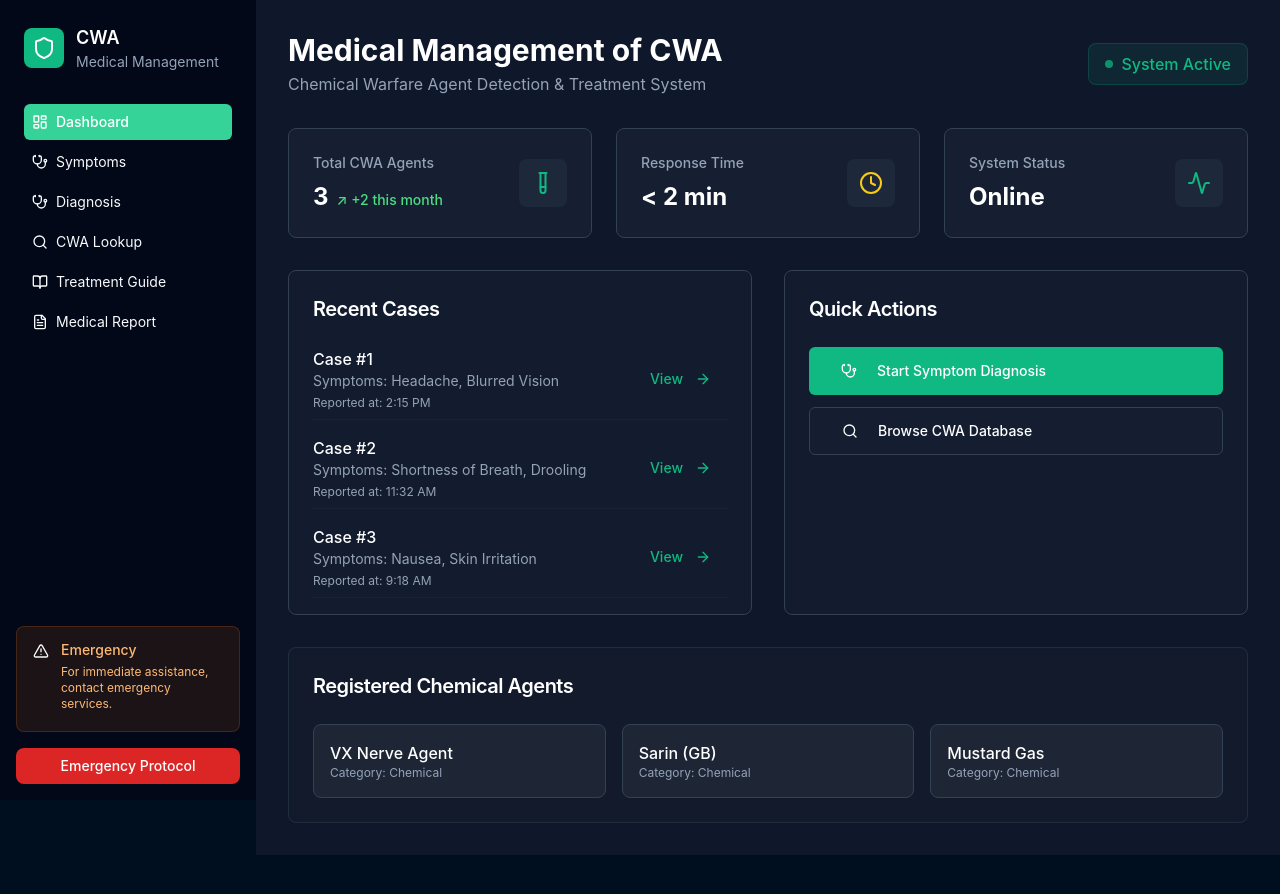
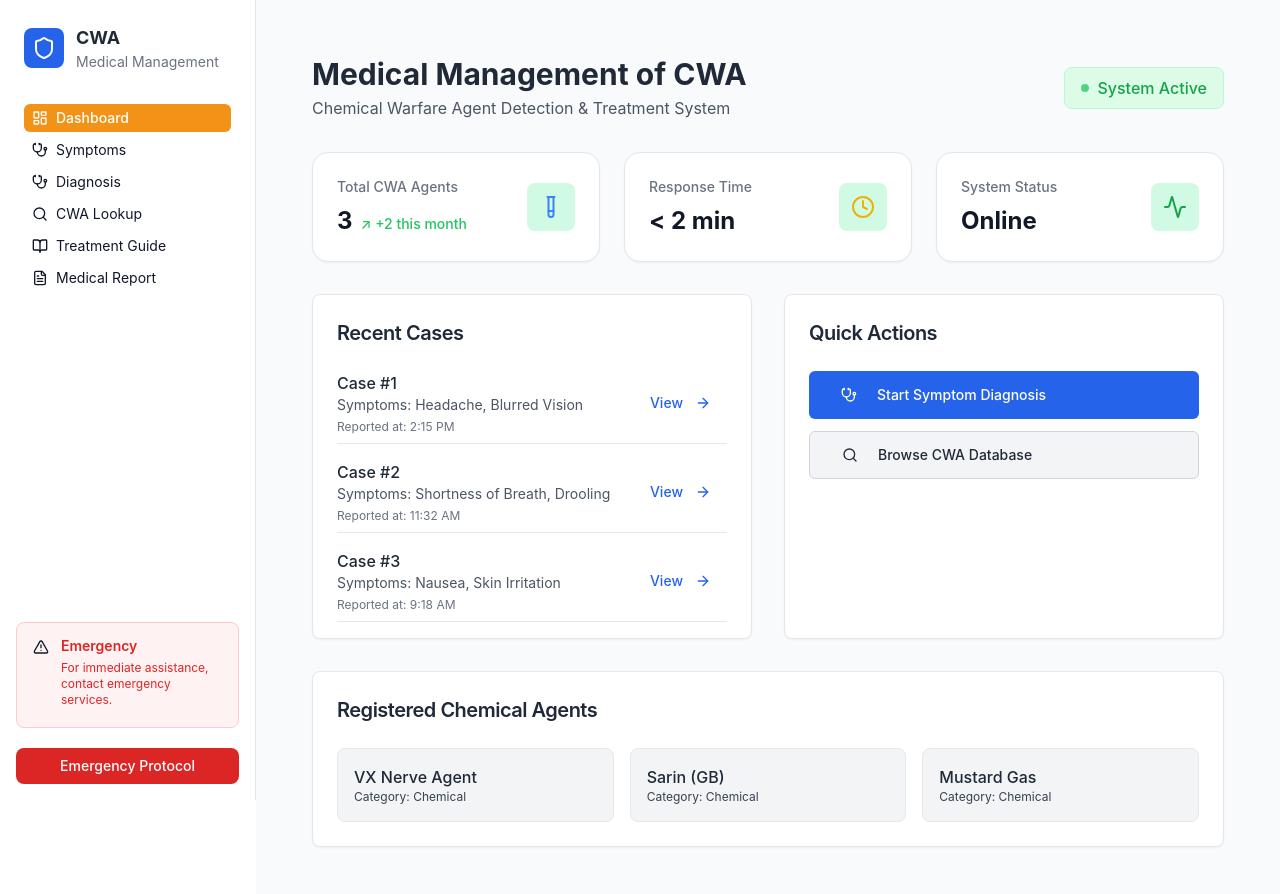
Before and after one commit to MS12code/cwa-dashboard, a React (Create React App) app: page / in a window 1280 px wide. Shown: the top 894 px of the page. Before the commit the page ends 855 px from the top, so only its background shows below. Built offline with nearby package versions, Linux system fonts and the light colour scheme.

Commit message:
change design theme

```diff
--- a/src/components/dashboard-card.js
+++ b/src/components/dashboard-card.js
@@ -13,36 +13,35 @@ export function DashboardCard({
   return (
     <Card
       className={cn(
-        "bg-drdo-blue/50 border-drdo-blue-light backdrop-blur-sm",
-        className,
+        "bg-white border border-gray-200 shadow-sm rounded-2xl",
+        className
       )}
     >
       <CardContent className="p-6">
         <div className="flex items-center justify-between">
           <div className="flex-1">
-            <p className="text-sm font-medium text-drdo-gray-light">{title}</p>
+            <p className="text-sm font-medium text-gray-500">{title}</p>
             <div className="flex items-baseline gap-2 mt-2">
-              <p className="text-2xl font-bold text-white">{value}</p>
+              <p className="text-2xl font-bold text-gray-900">{value}</p>
               {trendValue && (
                 <span
                   className={cn(
                     "text-sm font-medium",
-                    trend === "up" && "text-green-400",
-                    trend === "down" && "text-red-400",
-                    trend === "neutral" && "text-drdo-gray-light",
+                    trend === "up" && "text-green-500",
+                    trend === "down" && "text-red-500",
+                    trend === "neutral" && "text-gray-400"
                   )}
                 >
-                  {trend === "up" && "↗"} {trend === "down" && "↘"}{" "}
-                  {trendValue}
+                  {trend === "up" && "↗"} {trend === "down" && "↘"} {trendValue}
                 </span>
               )}
             </div>
             {subtitle && (
-              <p className="text-xs text-drdo-gray mt-1">{subtitle}</p>
+              <p className="text-xs text-gray-400 mt-1">{subtitle}</p>
             )}
           </div>
           {icon && (
-            <div className="flex h-12 w-12 items-center justify-center rounded-lg bg-drdo-blue-light/30">
+            <div className="flex h-12 w-12 items-center justify-center rounded-lg bg-emerald-100 text-emerald-600">
               {icon}
             </div>
           )}
--- a/src/components/dashboard-layout.js
+++ b/src/components/dashboard-layout.js
@@ -1,4 +1,4 @@
-import { Link, useLocation } from "react-router-dom";
+import { Link, useLocation, useNavigate } from "react-router-dom";
 import {
   Sidebar,
   SidebarContent,
@@ -22,39 +22,14 @@ import {
   Shield,
 } from "lucide-react";
 import { Alert, AlertDescription } from "./ui/alert";
-import { useNavigate } from "react-router-dom"; // at the top of DashboardLayout component
 
 const menuItems = [
-  {
-    title: "Dashboard",
-    url: "/",
-    icon: LayoutDashboard,
-  },
-  {
-    title: "Symptoms",
-    url: "/symptoms",
-    icon: Stethoscope,
-  },
-  {
-    title: "Diagnosis",
-    url: "/diagnosis",
-    icon: Stethoscope,
-  },
-  {
-    title: "CWA Lookup",
-    url: "/cwa-lookup",
-    icon: Search,
-  },
-  {
-    title: "Treatment Guide",
-    url: "/treatment-guide",
-    icon: BookOpen,
-  },
-  {
-    title: "Medical Report",
-    url: "/medical-report",
-    icon: FileText,
-  },
+  { title: "Dashboard", url: "/", icon: LayoutDashboard },
+  { title: "Symptoms", url: "/symptoms", icon: Stethoscope },
+  { title: "Diagnosis", url: "/diagnosis", icon: Stethoscope },
+  { title: "CWA Lookup", url: "/cwa-lookup", icon: Search },
+  { title: "Treatment Guide", url: "/treatment-guide", icon: BookOpen },
+  { title: "Medical Report", url: "/medical-report", icon: FileText },
 ];
 
 export function DashboardLayout({ children }) {
@@ -63,15 +38,15 @@ export function DashboardLayout({ children }) {
 
   return (
     <SidebarProvider defaultOpen={true}>
-      <Sidebar className="border-r-0">
+      <Sidebar className="bg-white border-r border-gray-200 min-h-screen">
         <SidebarHeader className="p-6">
           <div className="flex items-center gap-3">
-            <div className="flex h-10 w-10 items-center justify-center rounded-lg bg-drdo-primary">
+            <div className="flex h-10 w-10 items-center justify-center rounded-lg bg-blue-600">
               <Shield className="h-6 w-6 text-white" />
             </div>
             <div>
-              <h1 className="text-lg font-semibold text-white">CWA</h1>
-              <p className="text-sm text-drdo-gray-light">Medical Management</p>
+              <h1 className="text-lg font-bold text-gray-800">CWA</h1>
+              <p className="text-sm text-gray-500">Medical Management</p>
             </div>
           </div>
         </SidebarHeader>
@@ -85,7 +60,7 @@ export function DashboardLayout({ children }) {
                     <SidebarMenuButton
                       asChild
                       isActive={location.pathname === item.url}
-                      className="data-[active=true]:bg-drdo-primary data-[active=true]:text-white hover:bg-drdo-primary/10 hover:text-drdo-primary"
+                      className="data-[active=true]:bg-blue-600 data-[active=true]:text-white hover:bg-blue-100 hover:text-blue-600 rounded-md px-2 py-1 transition"
                     >
                       <Link to={item.url}>
                         <item.icon className="h-4 w-4" />
@@ -100,24 +75,29 @@ export function DashboardLayout({ children }) {
         </SidebarContent>
 
         <SidebarFooter className="p-4">
-          <Alert className="bg-orange-500/10 border-orange-500/20">
-            <AlertTriangle className="h-4 w-4 text-orange-400" />
-            <AlertDescription className="text-sm text-orange-300">
-              <div className="font-medium mb-1">Emergency</div>
+          <Alert className="bg-red-50 border border-red-200">
+            <AlertTriangle className="h-4 w-4 text-red-400" />
+            <AlertDescription className="text-sm text-red-600">
+              <div className="font-semibold mb-1">Emergency</div>
               <div className="text-xs">
                 For immediate assistance, contact emergency services.
               </div>
             </AlertDescription>
           </Alert>
-          <div className="mt-2">
-            <button className="w-full bg-red-600 hover:bg-red-700 text-white px-4 py-2 rounded-lg text-sm font-medium transition-colors" onClick={() => navigate("/emergency-protocol")}>
+          <div className="mt-3">
+            <button
+              className="w-full bg-red-600 hover:bg-red-700 text-white px-4 py-2 rounded-lg text-sm font-medium transition"
+              onClick={() => navigate("/emergency-protocol")}
+            >
               Emergency Protocol
             </button>
           </div>
         </SidebarFooter>
       </Sidebar>
 
-      <SidebarInset className="bg-drdo-dark">{children}</SidebarInset>
+      <SidebarInset className="bg-gray-50 min-h-screen p-6 overflow-y-auto">
+        {children}
+      </SidebarInset>
     </SidebarProvider>
   );
 }
--- a/src/index.css
+++ b/src/index.css
@@ -4,85 +4,49 @@
 
 @layer base {
   :root {
-    --background: 210 100% 6%; /* slate-950 */
-    --foreground: 210 40% 98%; /* white-ish */
+    /* Light traditional theme */
+    --background: 0 0% 100%;            /* white */
+    --foreground: 222 47% 11%;          /* slate-900 text */
 
-    --card: 215 28% 17%; /* slate-800 */
-    --card-foreground: 210 40% 98%;
+    --card: 0 0% 100%;                  /* white */
+    --card-foreground: 222 47% 11%;     /* slate-900 */
 
-    --popover: 215 28% 17%;
-    --popover-foreground: 210 40% 98%;
+    --popover: 0 0% 100%;
+    --popover-foreground: 222 47% 11%;
 
-    --primary: 158 64% 52%; /* emerald-500 */
+    --primary: 158 64% 45%;             /* emerald-500 (darker) */
     --primary-foreground: 0 0% 100%;
 
-    --secondary: 215 25% 27%; /* slate-700 */
-    --secondary-foreground: 210 40% 98%;
+    --secondary: 210 40% 96%;           /* slate-100 */
+    --secondary-foreground: 222 47% 11%;
 
-    --muted: 215 25% 27%;
-    --muted-foreground: 215 16% 58%; /* slate-400 */
+    --muted: 210 40% 96%;
+    --muted-foreground: 215 20% 40%;
 
-    --accent: 158 64% 52%; /* emerald-500 */
+    --accent: 34 89% 52%;               /* amber-like accent */
     --accent-foreground: 0 0% 100%;
 
-    --destructive: 0 62.8% 30.6%;
-    --destructive-foreground: 210 40% 98%;
+    --destructive: 0 72% 45%;           /* red */
+    --destructive-foreground: 0 0% 100%;
 
-    --border: 215 25% 27%;
-    --input: 215 25% 27%;
+    --border: 210 40% 90%;
+    --input: 210 40% 90%;
     --ring: 158 64% 52%;
 
     --radius: 0.5rem;
 
-    --sidebar-background: 222 84% 5%; /* slate-900 */
-    --sidebar-foreground: 210 40% 98%;
-    --sidebar-primary: 158 64% 52%; /* emerald-500 */
+    --sidebar-background: 210 40% 96%; /* slate-100 */
+    --sidebar-foreground: 222 47% 11%;
+    --sidebar-primary: 158 64% 45%;
     --sidebar-primary-foreground: 0 0% 100%;
-    --sidebar-accent: 158 64% 52%; /* emerald-500 for active state */
+    --sidebar-accent: 34 89% 52%;
     --sidebar-accent-foreground: 0 0% 100%;
-    --sidebar-border: 215 25% 27%;
+    --sidebar-border: 210 40% 90%;
     --sidebar-ring: 158 64% 52%;
   }
 
-  .dark {
-    /* Same as root - always dark theme */
-    --background: 210 100% 6%;
-    --foreground: 210 40% 98%;
-    --card: 215 28% 17%;
-    --card-foreground: 210 40% 98%;
-    --popover: 215 28% 17%;
-    --popover-foreground: 210 40% 98%;
-    --primary: 158 64% 52%;
-    --primary-foreground: 0 0% 100%;
-    --secondary: 215 25% 27%;
-    --secondary-foreground: 210 40% 98%;
-    --muted: 215 25% 27%;
-    --muted-foreground: 215 16% 58%;
-    --accent: 158 64% 52%;
-    --accent-foreground: 0 0% 100%;
-    --destructive: 0 62.8% 30.6%;
-    --destructive-foreground: 210 40% 98%;
-    --border: 215 25% 27%;
-    --input: 215 25% 27%;
-    --ring: 158 64% 52%;
-    --sidebar-background: 222 84% 5%;
-    --sidebar-foreground: 210 40% 98%;
-    --sidebar-primary: 158 64% 52%;
-    --sidebar-primary-foreground: 0 0% 100%;
-    --sidebar-accent: 158 64% 52%;
-    --sidebar-accent-foreground: 0 0% 100%;
-    --sidebar-border: 215 25% 27%;
-    --sidebar-ring: 158 64% 52%;
-  }
-}
-
-@layer base {
-  * {
-    @apply border-border;
-  }
-
   body {
-    @apply bg-background text-foreground dark;
+    @apply bg-background text-foreground;
     margin: 0;
     font-family:
       -apple-system, BlinkMacSystemFont, "Segoe UI", "Roboto", "Oxygen",
@@ -92,6 +56,10 @@
     -moz-osx-font-smoothing: grayscale;
   }
 
+  * {
+    @apply border-border;
+  }
+
   code {
     font-family:
       source-code-pro, Menlo, Monaco, Consolas, "Courier New", monospace;
--- a/src/pages/Index.js
+++ b/src/pages/Index.js
@@ -56,20 +56,20 @@ export default function Index() {
 
   return (
     <DashboardLayout>
-      <div className="p-8 space-y-8">
+      <div className="p-8 space-y-8 bg-gray-50">
         {/* Header */}
         <div className="flex items-center justify-between">
           <div>
-            <h1 className="text-3xl font-bold text-white">
+            <h1 className="text-3xl font-bold text-gray-800">
               Medical Management of CWA
             </h1>
-            <p className="text-drdo-gray-light mt-1">
+            <p className="text-gray-600 mt-1">
               Chemical Warfare Agent Detection & Treatment System
             </p>
           </div>
-          <div className="flex items-center gap-2 bg-drdo-primary/10 px-4 py-2 rounded-lg border border-drdo-primary/20">
-            <div className="h-2 w-2 bg-drdo-primary rounded-full animate-pulse"></div>
-            <span className="text-drdo-primary font-medium">System Active</span>
+          <div className="flex items-center gap-2 bg-green-100 px-4 py-2 rounded-lg border border-green-200">
+            <div className="h-2 w-2 bg-green-500 rounded-full animate-pulse"></div>
+            <span className="text-green-600 font-medium">System Active</span>
           </div>
         </div>
 
@@ -78,57 +78,57 @@ export default function Index() {
           <DashboardCard
             title="Total CWA Agents"
             value={cwaAgents.length.toString()}
-            icon={<TestTube className="h-6 w-6 text-drdo-primary" />}
+            icon={<TestTube className="h-6 w-6 text-blue-500" />}
             trend="up"
             trendValue="+2 this month"
           />
           <DashboardCard
             title="Response Time"
             value="< 2 min"
-            icon={<Clock className="h-6 w-6 text-yellow-400" />}
+            icon={<Clock className="h-6 w-6 text-yellow-500" />}
           />
           <DashboardCard
             title="System Status"
             value="Online"
-            icon={<Activity className="h-6 w-6 text-drdo-primary" />}
+            icon={<Activity className="h-6 w-6 text-green-600" />}
           />
         </div>
 
         {/* Main Content Grid */}
         <div className="grid grid-cols-1 lg:grid-cols-2 gap-8">
           {/* Recent Cases */}
-          <Card className="bg-drdo-blue/30 border-drdo-blue-light backdrop-blur-sm">
+          <Card className="bg-white border border-gray-200 shadow-sm">
             <CardHeader>
-              <CardTitle className="text-xl font-semibold text-white">
+              <CardTitle className="text-xl font-semibold text-gray-800">
                 Recent Cases
               </CardTitle>
             </CardHeader>
-            <CardContent className="pb-4 space-y-4 text-drdo-gray-light">
+            <CardContent className="pb-4 space-y-4 text-gray-600">
               {recentCases.length === 0 ? (
                 <div className="text-center py-6">
-                  <Users className="h-8 w-8 mx-auto mb-2 opacity-50" />
+                  <Users className="h-8 w-8 mx-auto mb-2 text-gray-400" />
                   <p>No cases recorded today</p>
                 </div>
               ) : (
                 recentCases.map((caseItem) => (
                   <div
                     key={caseItem.id}
-                    className="flex justify-between items-center border-b border-drdo-blue-light/20 pb-2"
+                    className="flex justify-between items-center border-b border-gray-200 pb-2"
                   >
                     <div>
-                      <p className="text-white font-medium">
+                      <p className="text-gray-800 font-medium">
                         Case #{caseItem.id}
                       </p>
                       <p className="text-sm">
                         Symptoms: {caseItem.symptoms.join(", ")}
                       </p>
-                      <p className="text-xs mt-1 text-drdo-gray-light">
+                      <p className="text-xs mt-1 text-gray-500">
                         Reported at: {caseItem.reportedAt}
                       </p>
                     </div>
                     <Button
                       variant="ghost"
-                      className="text-drdo-primary hover:text-white"
+                      className="text-blue-600 hover:text-blue-800"
                       onClick={() =>
                         navigate(
                           `/diagnosis?symptoms=${encodeURIComponent(
@@ -147,15 +147,15 @@ export default function Index() {
           </Card>
 
           {/* Quick Actions */}
-          <Card className="bg-drdo-blue/30 border-drdo-blue-light backdrop-blur-sm">
+          <Card className="bg-white border border-gray-200 shadow-sm">
             <CardHeader>
-              <CardTitle className="text-xl font-semibold text-white">
+              <CardTitle className="text-xl font-semibold text-gray-800">
                 Quick Actions
               </CardTitle>
             </CardHeader>
             <CardContent className="pb-6 space-y-3">
               <Button
-                className="w-full justify-start bg-drdo-primary hover:bg-drdo-secondary text-white h-12"
+                className="w-full justify-start bg-blue-600 hover:bg-blue-700 text-white h-12"
                 size="lg"
                 onClick={() => navigate("/symptoms")}
               >
@@ -164,7 +164,7 @@ export default function Index() {
               </Button>
               <Button
                 variant="outline"
-                className="w-full justify-start border-drdo-blue-light bg-drdo-blue/20 hover:bg-drdo-blue/40 text-white h-12"
+                className="w-full justify-start border-gray-300 bg-gray-100 hover:bg-gray-200 text-gray-800 h-12"
                 size="lg"
                 onClick={() => navigate("/cwa-lookup")}
               >
@@ -176,25 +176,24 @@ export default function Index() {
         </div>
 
         {/* Agent Listing */}
-        <Card className="bg-drdo-blue/20 border-drdo-blue-light/50 backdrop-blur-sm">
+        <Card className="bg-white border border-gray-200 shadow-sm">
           <CardHeader>
-            <CardTitle className="text-xl font-semibold text-white">
+            <CardTitle className="text-xl font-semibold text-gray-800">
               Registered Chemical Agents
             </CardTitle>
           </CardHeader>
-          <CardContent className="grid grid-cols-1 md:grid-cols-3 gap-4 text-drdo-gray-light">
+          <CardContent className="grid grid-cols-1 md:grid-cols-3 gap-4 text-gray-700">
             {cwaAgents.map((agent, idx) => (
               <div
                 key={idx}
-                className="bg-white/5 p-4 rounded-lg border border-drdo-blue-light"
+                className="bg-gray-100 p-4 rounded-lg border border-gray-200"
               >
-                <p className="text-white font-medium">{agent.name}</p>
+                <p className="text-gray-800 font-medium">{agent.name}</p>
                 <p className="text-xs">Category: {agent.category}</p>
               </div>
             ))}
           </CardContent>
         </Card>
-
       </div>
     </DashboardLayout>
   );
```
Also changed, not shown: src/pages/CWALookup.js (+11 -11 lines), src/pages/Diagnosis.js (+13 -14 lines), src/pages/EmergencyProtocol.js (+7 -7 lines), src/pages/MedicalReport.js (+38 -20 lines), src/pages/Symptoms.js (+10 -10 lines), src/pages/TreatmentGuide.js (+14 -12 lines).
